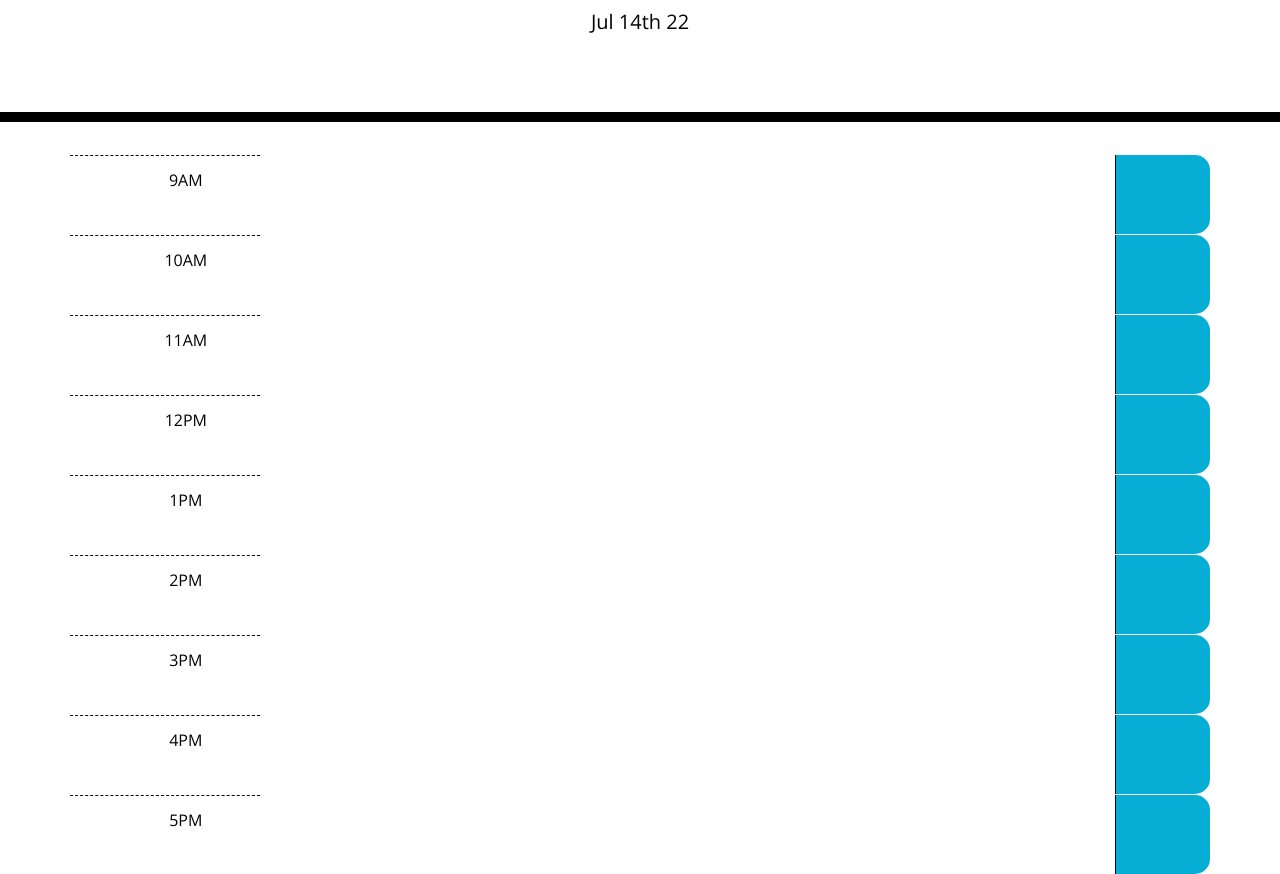
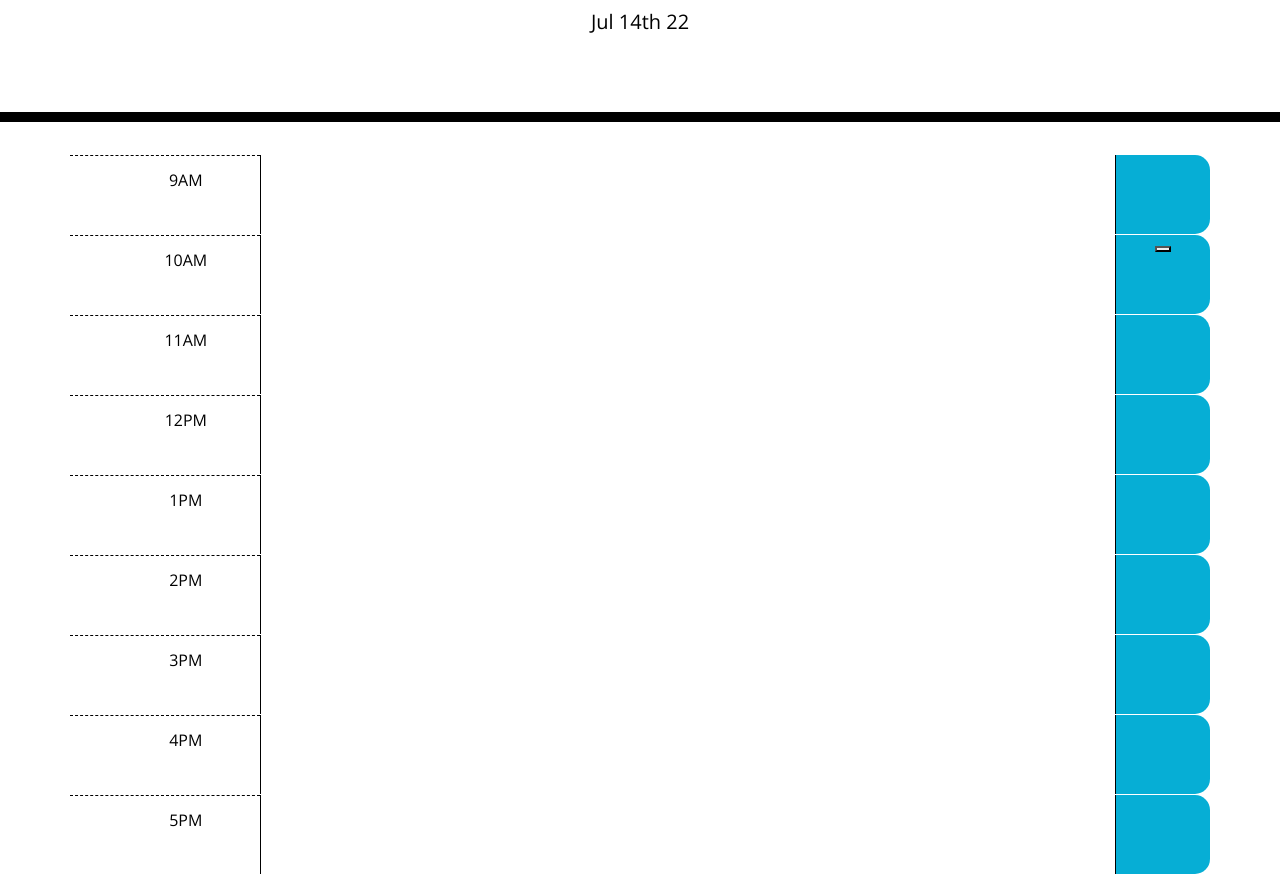
Before and after one commit to nbacchus/nb-schedule, a plain HTML site: page index.html in a window 1280 px wide. Shown: the part 182-1056 px from the top of the page. Drawn offline with nearby package versions, Linux system fonts and the light colour scheme; a web font is replaced by a local one.

Commit message:
syntax change

```diff
--- a/assets/js/javascript.js
+++ b/assets/js/javascript.js
@@ -6,9 +6,9 @@ var currentHour = moment().format("HH");
 //checks current time to change color
 $(".timeReader").each(function () {
 var timeReader = $(this).attr("id").split("-")[1];
-    if (currentHour == timeReader) {
+    if (currentHour === timeReader) {
       $(this).addClass("present");
-      $(this).children("description").addClass("white-text");
+      $(this).children("description");
     } else if (currentHour < timeReader) {
       $(this).removeClass("present");
       $(this).addClass("future");
--- a/index.html
+++ b/index.html
@@ -35,63 +35,63 @@
         <div class="col-2 hour">
           9AM
         </div>
-        <div class="col-9 description"></div>
+        <textarea class="col-9 description"></textarea>
         <div class="col-1 saveBtn"><span class="oi oi-lock-locked mt-4"></span></div>
       </div>
       <div class="row time-block" id="timeReader">
         <div class="col-2 hour">
           10AM
         </div>
-        <div class="col-9 description"></div>
-        <div class="col-1 saveBtn"><span class="oi oi-lock-locked mt-4"></span></div>
+        <textarea class="col-9 description"></textarea>
+        <div class="col-1 saveBtn"><button><span class="oi oi-lock-locked"></span></button></div>
       </div>
       <div class="row time-block" id="timeReader">
         <div class="col-2 hour">
           11AM
         </div>
-        <div class="col-9 description"></div>
+        <textarea class="col-9 description"></textarea>
         <div class="col-1 saveBtn"><span class="oi oi-lock-locked mt-4"></span></div>
       </div>
       <div class="row time-block" id="timeReader">
         <div class="col-2 hour">
           12PM
         </div>
-        <div class="col-9 description"></div>
+        <textarea class="col-9 description"></textarea>
         <div class="col-1 saveBtn"><span class="oi oi-lock-locked mt-4"></span></div>
       </div>
       <div class="row time-block" id="timeReader">
         <div class="col-2 hour">
           1PM
         </div>
-        <div class="col-9 description"></div>
+        <textarea class="col-9 description"></textarea>
         <div class="col-1 saveBtn"><span class="oi oi-lock-locked mt-4"></span></div>
       </div>
       <div class="row time-block" id="timeReader">
         <div class="col-2 hour">
           2PM
         </div>
-        <div class="col-9 description"></div>
+        <textarea class="col-9 description"></textarea>
         <div class="col-1 saveBtn"><span class="oi oi-lock-locked mt-4"></span></div>
       </div>
       <div class="row time-block" id="timeReader">
         <div class="col-2 hour">
           3PM
         </div>
-        <div class="col-9 description"></div>
+        <textarea class="col-9 description"></textarea>
         <div class="col-1 saveBtn"><span class="oi oi-lock-locked mt-4"></span></div>
       </div>
       <div class="row time-block" id="timeReader">
         <div class="col-2 hour">
           4PM
         </div>
-        <div class="col-9 description"></div>
+        <textarea class="col-9 description"></textarea>
         <div class="col-1 saveBtn"><span class="oi oi-lock-locked mt-4"></span></div>
       </div>
       <div class="row time-block" id="timeReader">
         <div class="col-2 hour">
           5PM
         </div>
-        <div class="col-9 description"></div>
+        <textarea class="col-9 description"></textarea>
         <div class="col-1 saveBtn"><span class="oi oi-lock-locked mt-4"></span></div>
       </div>
     </div>
```
